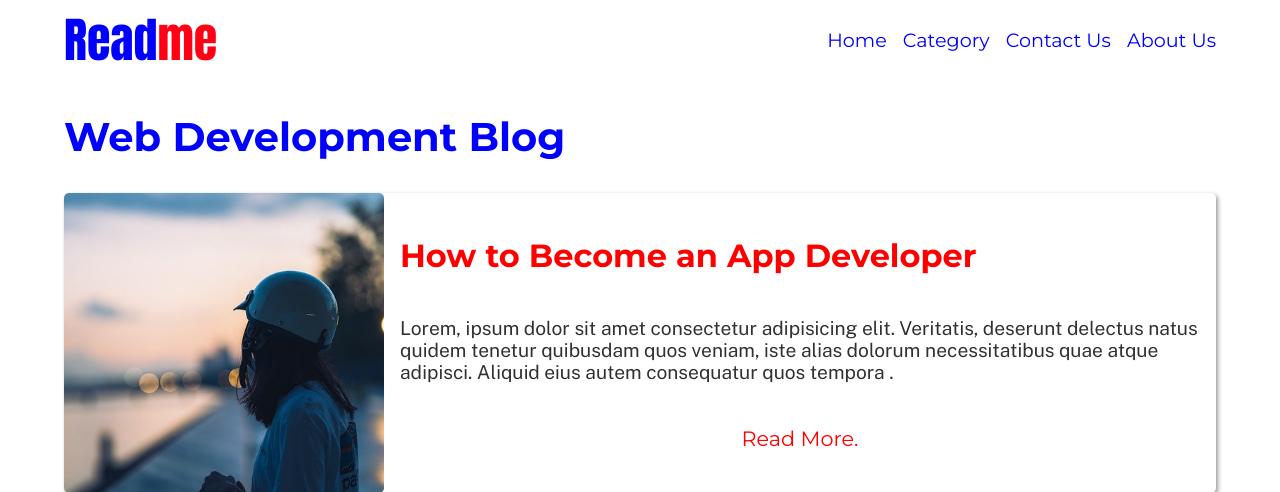
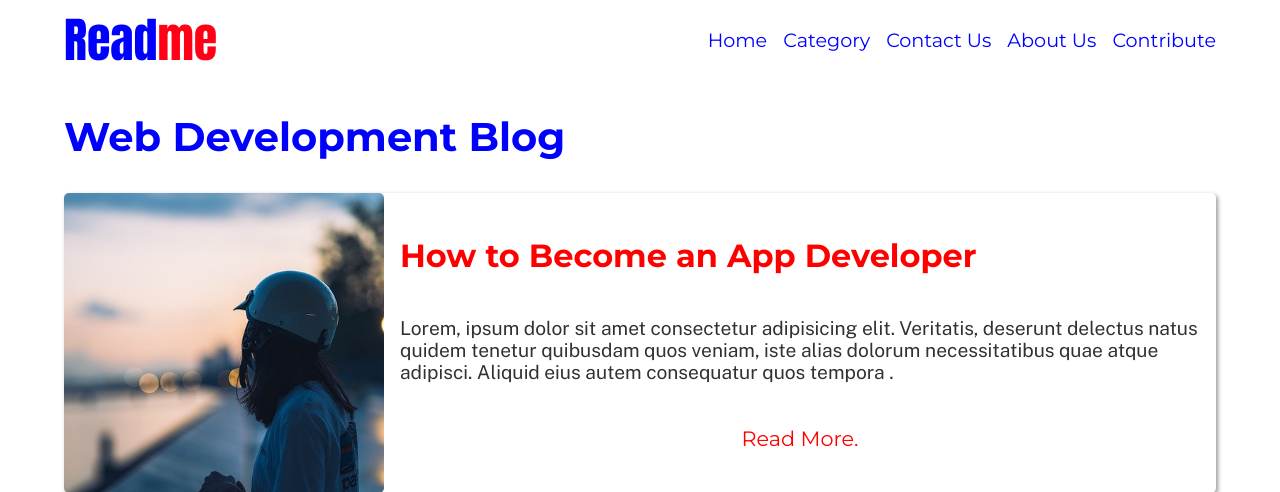
Before and after one commit to aslamparvej/Readme, a PHP site: page /index.php in a window 1280 px wide. Shown: the top 492 px of the page. Run offline with PHP 8.4, Linux system fonts and the light colour scheme.

Commit message:
Modify Header

```diff
--- a/header.php
+++ b/header.php
@@ -16,6 +16,7 @@ include "head.php";
                 <li><a href="./category.php">Category</a></li>
                 <li><a href="contact.php">Contact Us</a></li>
                 <li><a href="about.php">About Us</a></li>
+                <li><a href="./contributor/index.php">Contribute</a></li>
             </ul>
         </nav>
         <!-- Hamburger Menu  -->
@@ -39,6 +40,7 @@ include "head.php";
                 <li><a href="./category.php">Category</a></li>
                 <li><a href="./contact.php">Contact Us</a></li>
                 <li><a href="./about.php">About Us</a></li>
+                <li><a href="./contributor/index.php">Contribute</a></li>
             </ul>
         </nav>
     </aside>
```
